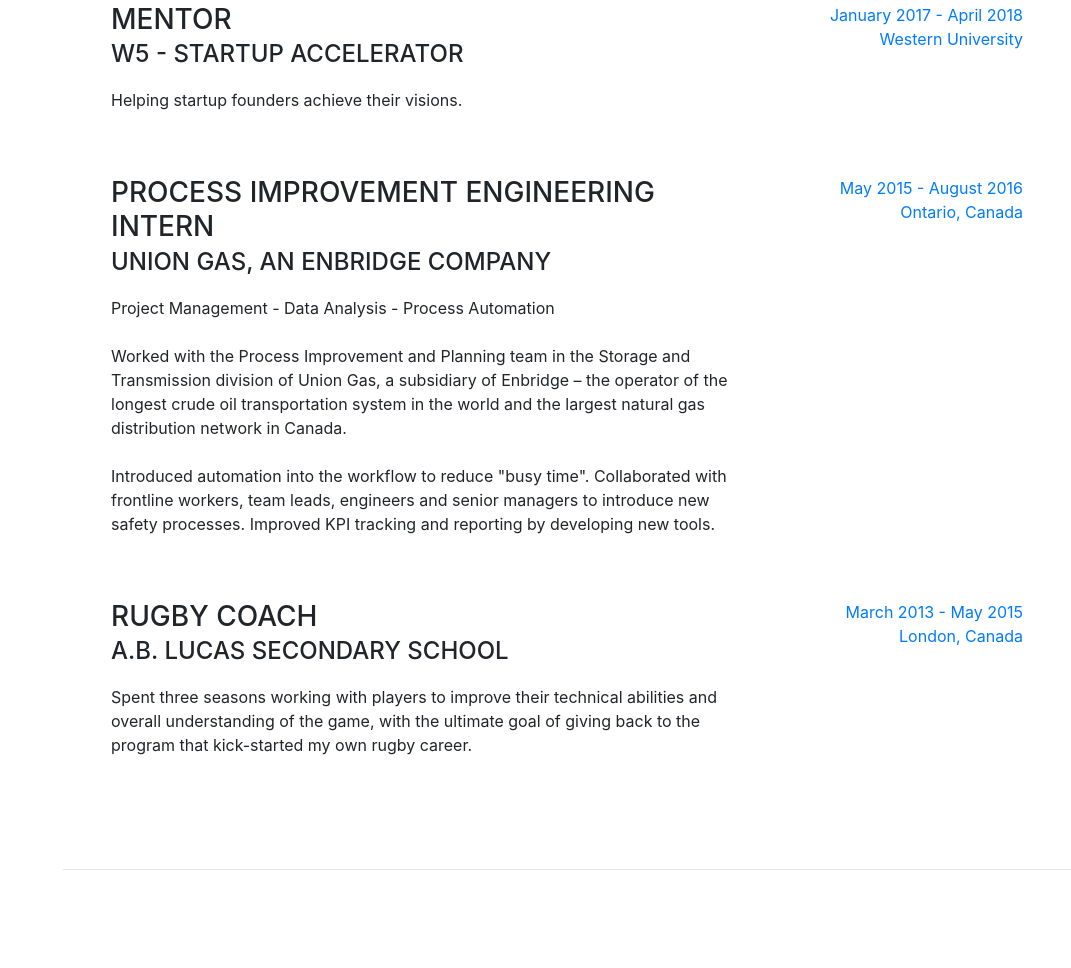
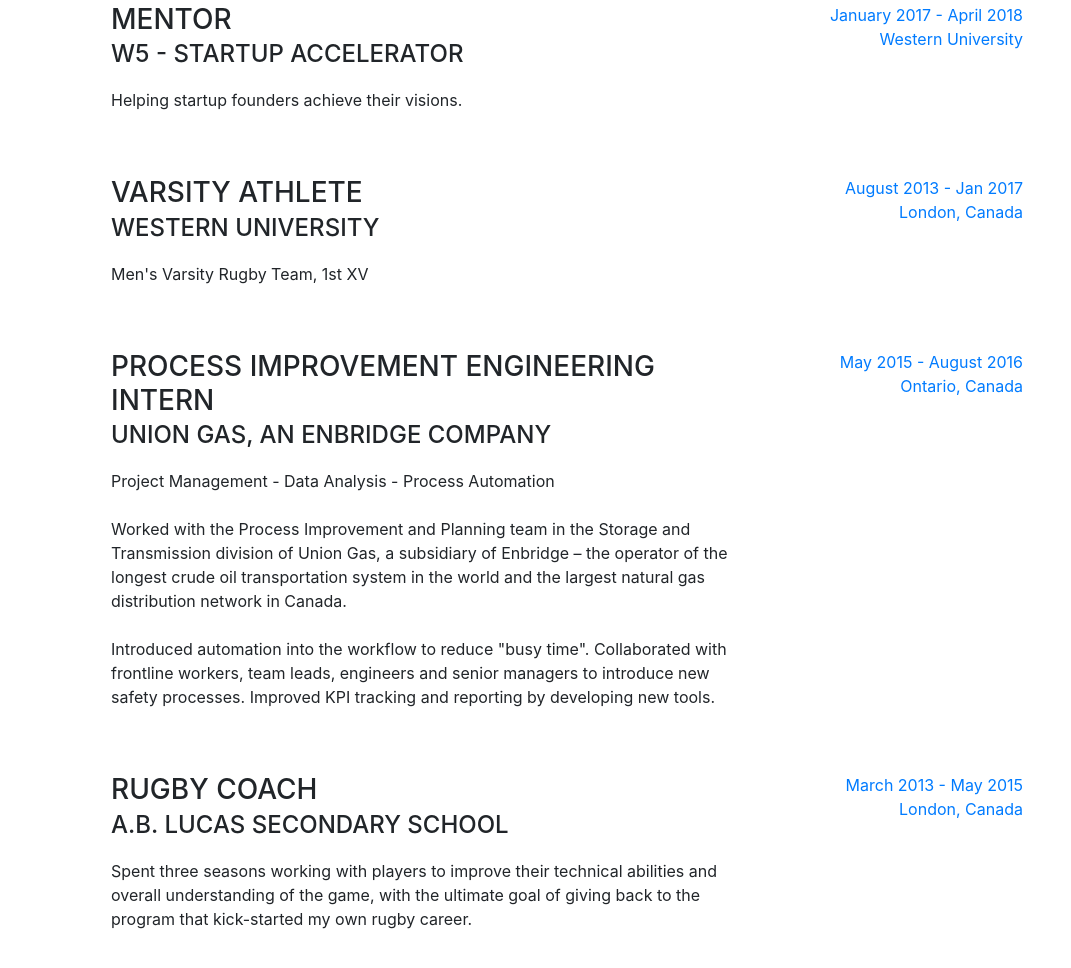
Before and after one commit to justinonthelam/justinlam-io-resume-bootstrap, a website with bundled scripts: page public/index.html in a window 1280 px wide. Shown: the part 1963-2931 px from the top of the page, without its empty margins (209-1280 px from the left). Built offline with nearby package versions, Linux system fonts and the light colour scheme; a web font is replaced by a local one.

Commit message:
added Varsity Athele to exp

```diff
--- a/public/index.html
+++ b/public/index.html
@@ -155,6 +155,17 @@
             </div>
             <div class="resume-date text-md-right">
               <span class="text-primary">January 2017 - April 2018<br>Western University</span>
+            </div>
+          </div>
+
+          <div class="resume-item d-flex flex-column flex-md-row mb-5">
+            <div class="resume-content mr-auto">
+              <h3 class="mb-0">Varsity Athlete</h3>
+              <div class="subheading mb-3">Western University</div>
+              <p>Men's Varsity Rugby Team, 1st XV</p>
+            </div>
+            <div class="resume-date text-md-right">
+              <span class="text-primary">August 2013 - Jan 2017<br>London, Canada</span>
             </div>
           </div>
 
```
